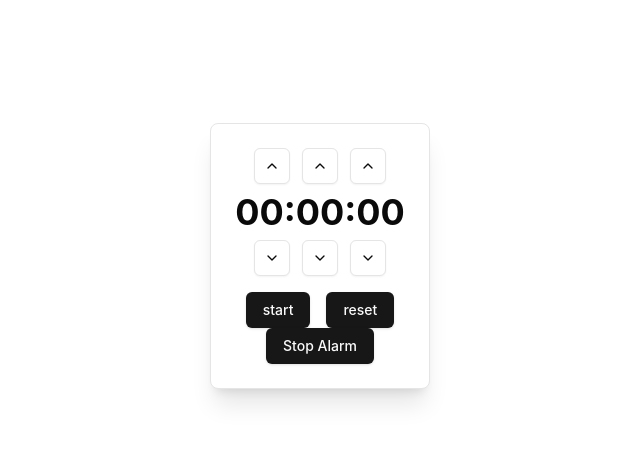
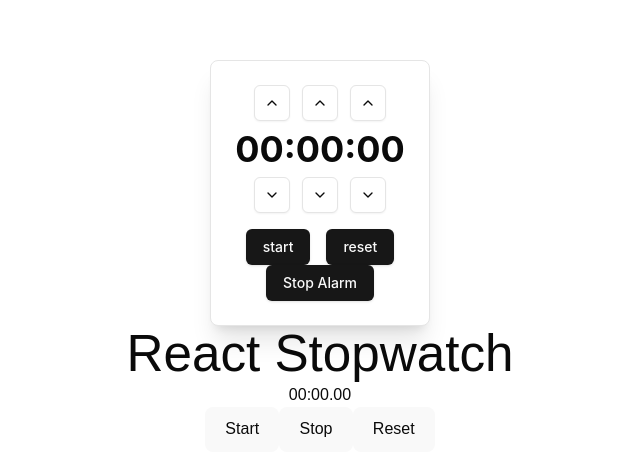
Before and after one commit to atiek-hub/util-function, a React (Vite) app: page / in a window 1280 px wide. Shown: the part 144-620 px from the top of the page, without its empty margins (320-960 px from the left). Built offline with nearby package versions, Linux system fonts and the light colour scheme.

Commit message:
add:stopwatch-function

```diff
--- a/src/App.tsx
+++ b/src/App.tsx
@@ -1,10 +1,12 @@
 import "./App.css";
+import { StopWatchFunction } from "./components/StopWatch/StopWatchFunction";
 import { TimerFunction } from "./components/Timer/TimerFunction";
 
 function App() {
   return (
     <>
       <TimerFunction />
+      <StopWatchFunction/>
     </>
   );
 }
--- /dev/null
+++ b/src/components/StopWatch/StopWatchFunction.tsx
@@ -0,0 +1,62 @@
+import { useRef, useState } from "react";
+
+export const StopWatchFunction = () => {
+  const [elapsedTime, setElapsedTime] = useState(0); // 経過時間（ms）
+  const [isRunning, setIsRunning] = useState(false); // ストップウォッチの状態
+  const startTimeRef = useRef(0); // 開始時間
+  const requestRef = useRef<number | null>(null); // requestAnimationFrameのID
+
+  const startStopwatch = () => {
+    if (isRunning) return; // すでに動作中なら何もしない
+    setIsRunning(true);
+    startTimeRef.current = performance.now() - elapsedTime; // 前回の経過時間から再開
+    requestRef.current = requestAnimationFrame(update);
+  };
+
+  const stopStopwatch = () => {
+    setIsRunning(false);
+    if (requestRef.current) cancelAnimationFrame(requestRef.current); // アニメーションを停止
+  };
+
+  const resetStopwatch = () => {
+    setIsRunning(false);
+    if (requestRef.current) cancelAnimationFrame(requestRef.current);
+    setElapsedTime(0); // 経過時間をリセット
+  };
+
+  const update = () => {
+    const now = performance.now();
+    setElapsedTime(now - startTimeRef.current); // 現在の経過時間を計算
+    requestRef.current = requestAnimationFrame(update); // 次のフレームで再実行
+  };
+  // 時間のフォーマット関数
+  const formatTime = (time: number) => {
+    const seconds = Math.floor((time / 1000) % 60);
+    const minutes = Math.floor((time / (1000 * 60)) % 60);
+    const milliseconds = Math.floor((time % 1000) / 10); // 小数点2桁に変換
+    return `${minutes.toString().padStart(2, "0")}:${seconds
+      .toString()
+      .padStart(2, "0")}.${milliseconds.toString().padStart(2, "0")}`;
+  };
+
+  return (
+    <div style={{ textAlign: "center", fontFamily: "Arial" }}>
+      <h1>React Stopwatch</h1>
+      <h2>{formatTime(elapsedTime)}</h2>
+      <div>
+        <button onClick={startStopwatch} disabled={isRunning}>
+          Start
+        </button>
+        <button onClick={stopStopwatch} disabled={!isRunning}>
+          Stop
+        </button>
+        <button
+          onClick={resetStopwatch}
+          disabled={isRunning && elapsedTime === 0}
+        >
+          Reset
+        </button>
+      </div>
+    </div>
+  );
+};
```
